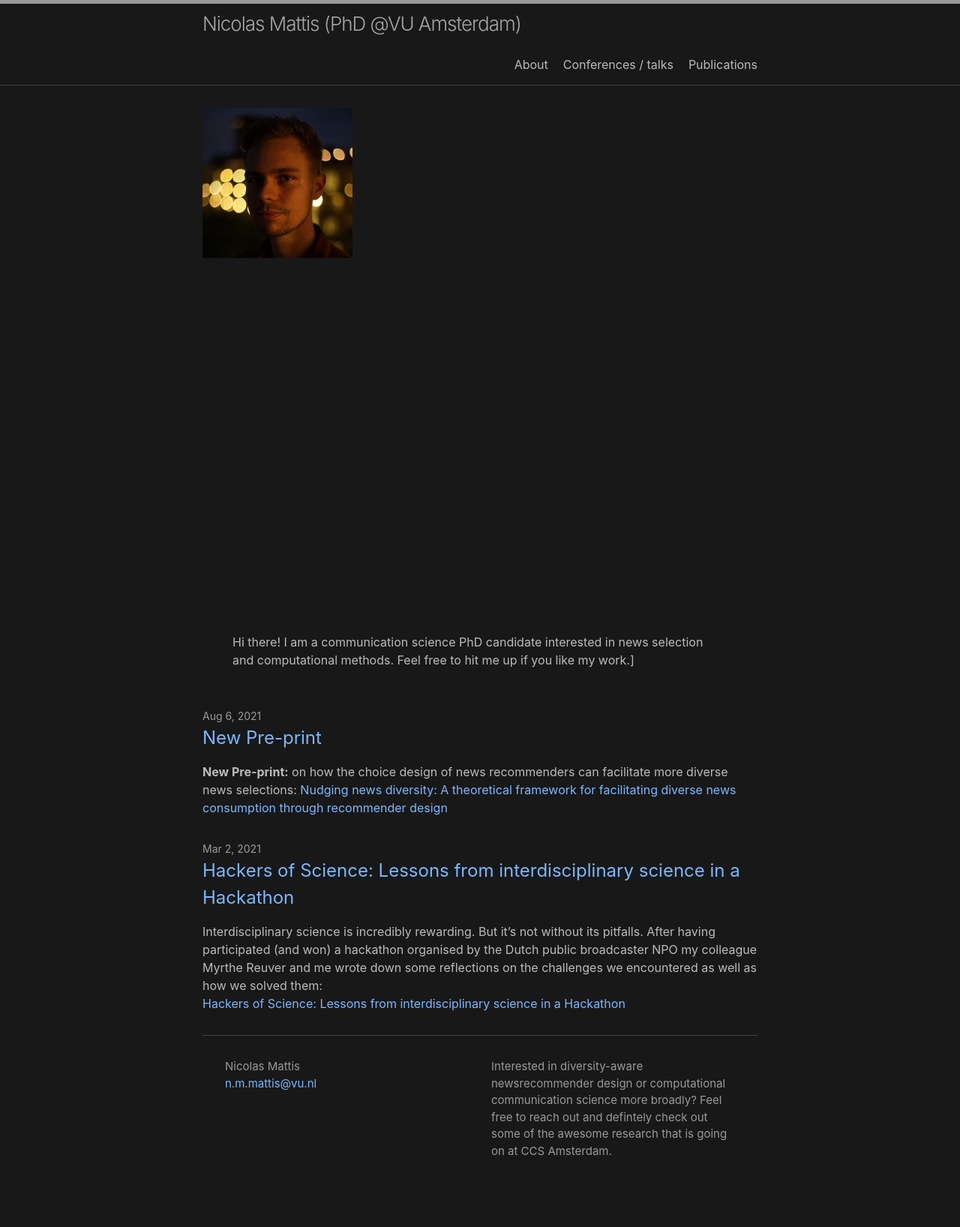
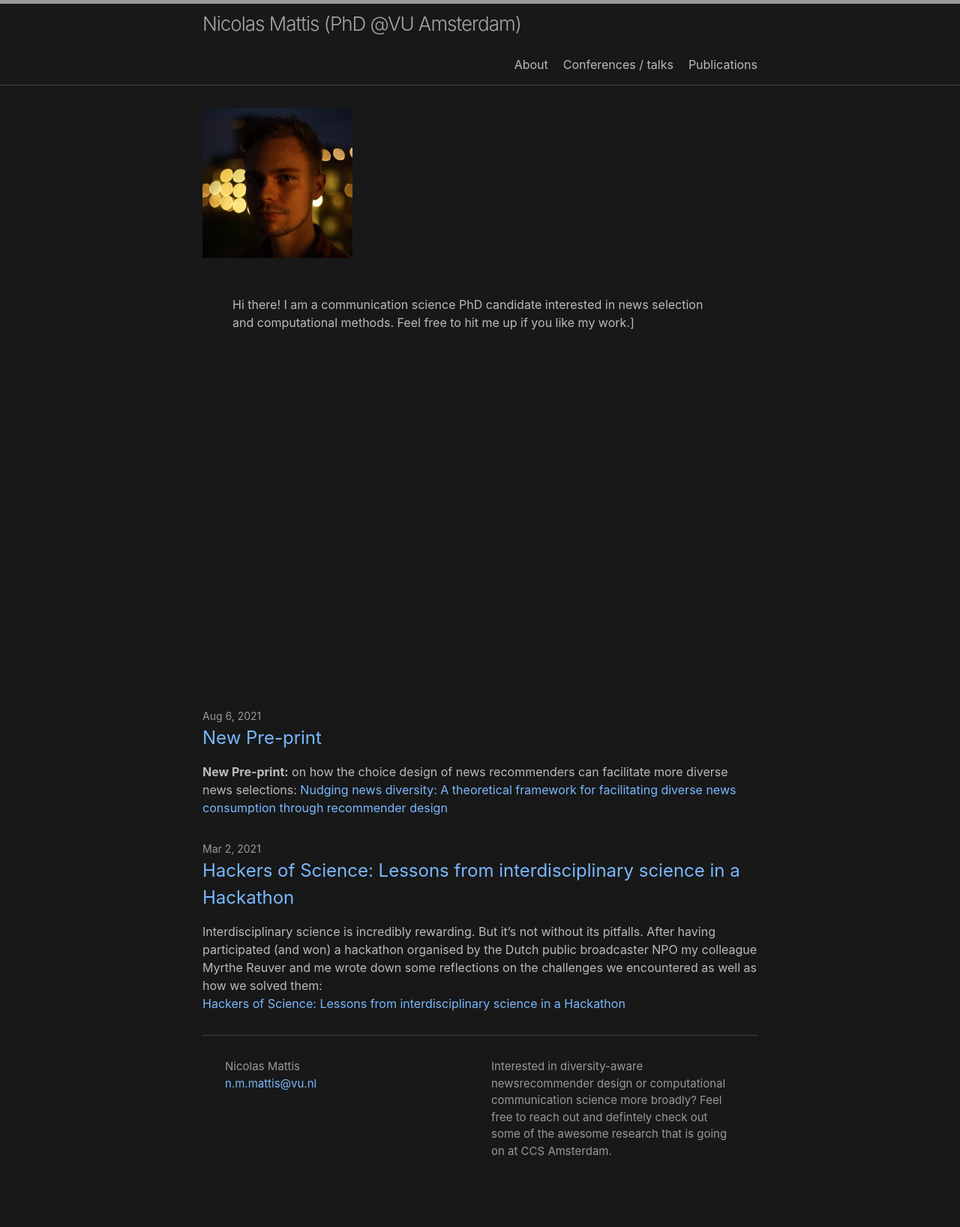
Before and after one commit to nickma101/nickma101.github.io, a Jekyll site: the page built from index.md, in a window 1280 px wide. Shown: the whole page at 75% size. Built offline with Jekyll 4.4.1, drawn with Linux system fonts in a browser that asks for light colours.

Commit message:
Update index.md

```diff
--- a/index.md
+++ b/index.md
@@ -11,4 +11,4 @@ layout: home
 <img src="image.jpg" width="200" height="200" />
 </div>
 
-<p style="margin:500px 40px 50px"> Hi there! I am a communication science PhD candidate interested in news selection and computational methods. Feel free to hit me up if you like my work.]</p>
+<p style="margin:50px 40px 500px"> Hi there! I am a communication science PhD candidate interested in news selection and computational methods. Feel free to hit me up if you like my work.]</p>
```
